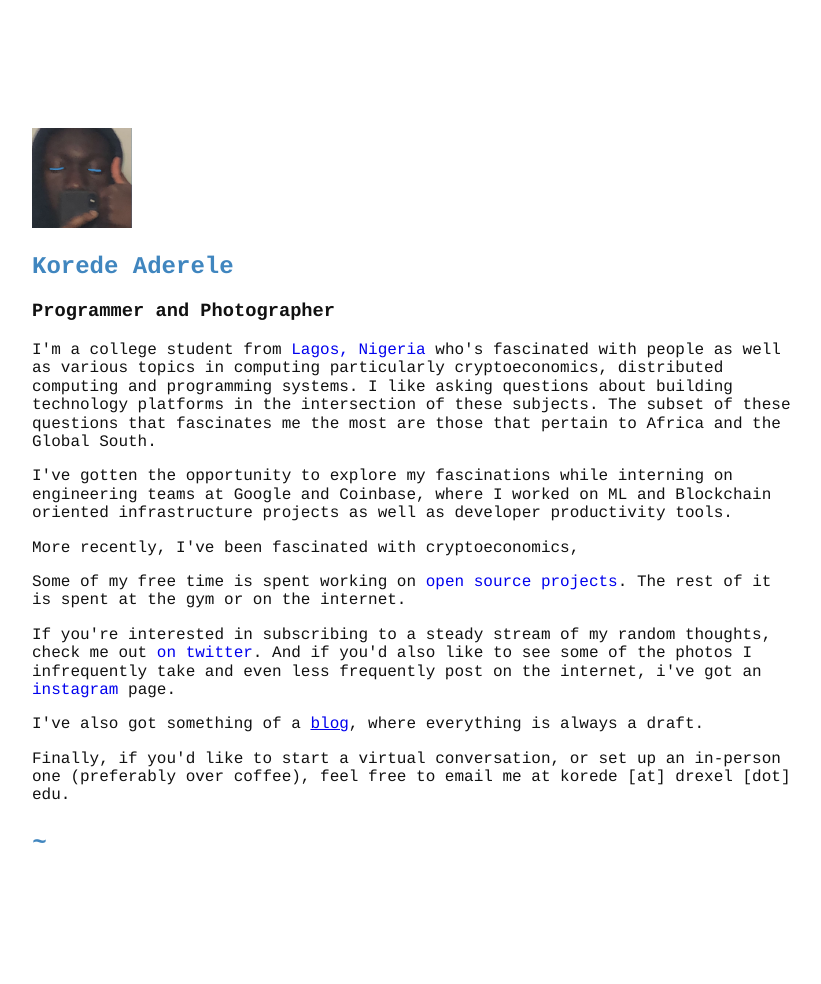
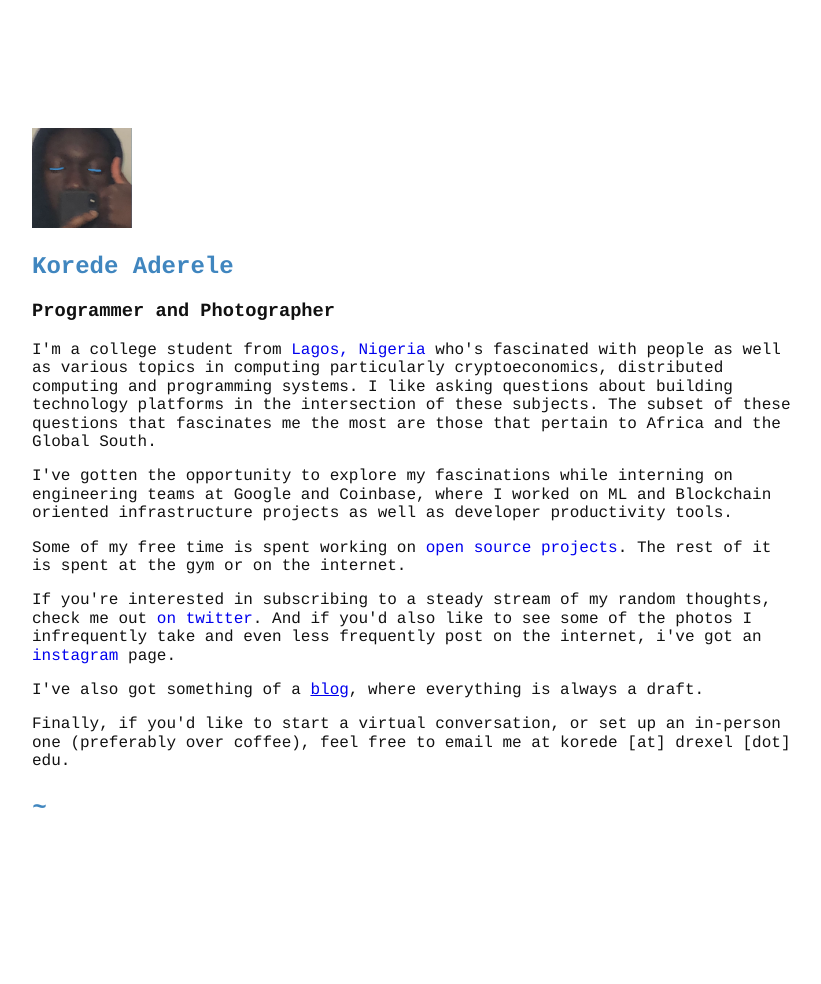
Before and after one commit to Korede-TA/korede-ta.github.io, a Jekyll site: the page built from index.html, in a window 1280 px wide. Shown: the whole page, without its empty margins (96-917 px from the left). Built offline with Jekyll 4.4.1, drawn with Linux system fonts in a browser that asks for light colours; after the commit the page ends 950 px from its top, so only the background shows below that.

Commit message:
remove superfluous paragraph

```diff
--- a/index.html
+++ b/index.html
@@ -18,10 +18,6 @@ title: Korede's Website
 	I've gotten the opportunity to explore my fascinations while interning on engineering teams at Google and Coinbase, where I worked on ML and Blockchain oriented infrastructure projects as well as developer productivity tools.
 </p>
 
-<p>
-	More recently, I've been fascinated with cryptoeconomics,
-</p>
-
 <p>Some of my free time is spent working on <a class="link" href="https://github.com/korede-ta">open source projects</a>. The rest of it is spent at the gym or on the internet.</p>
 
 <p>
```
